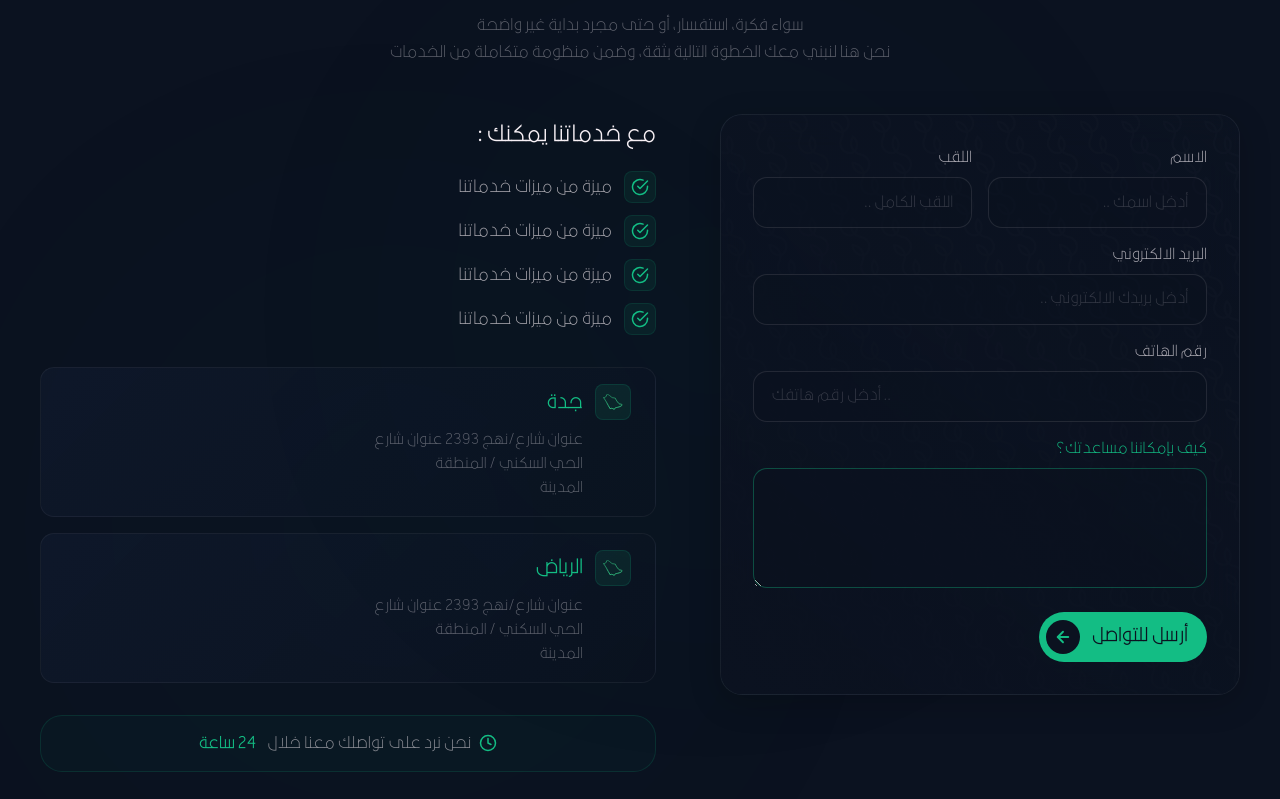
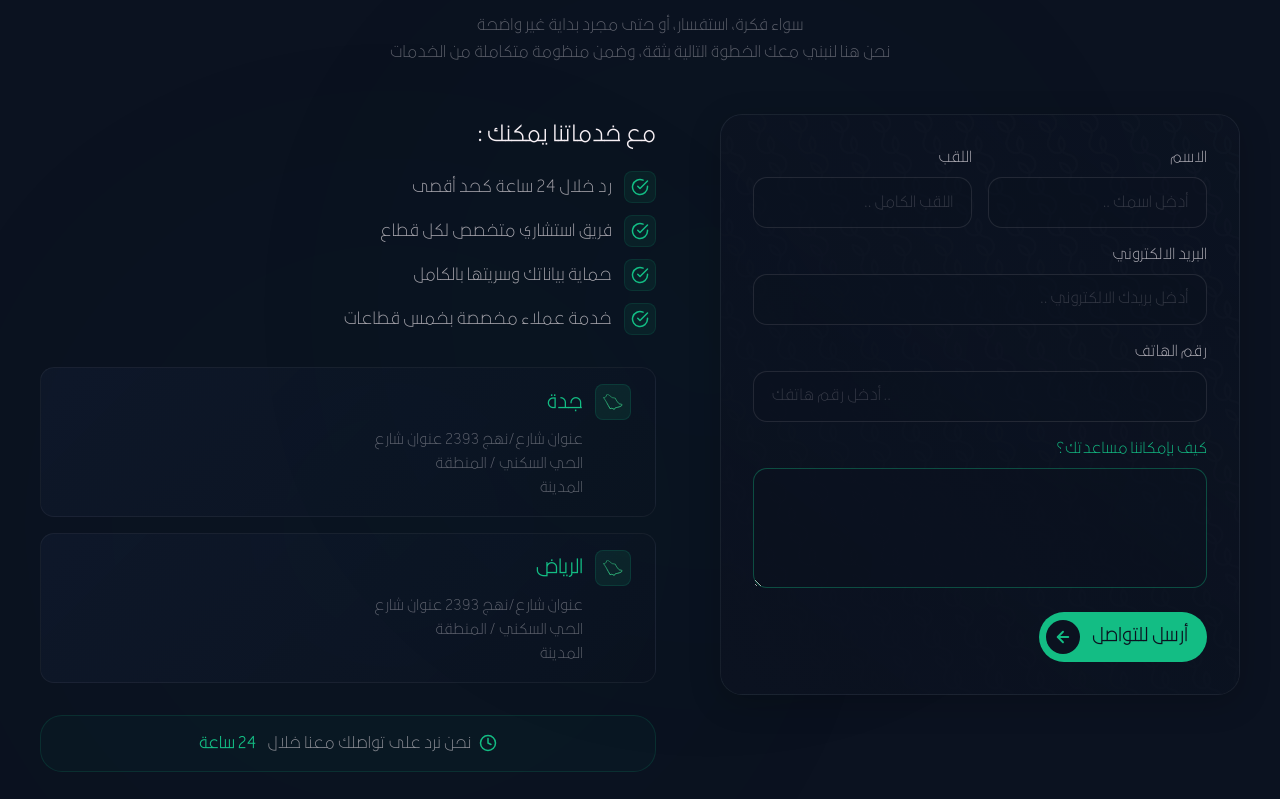
Before and after one commit to bakraouiishak/hamza-advanced, a React (Vite) app: page / in a window 1280 px wide. Shown: the part 8741-9540 px from the top of the page. Built offline with nearby package versions, Linux system fonts and the light colour scheme; no server answers.

Commit message:
Fixed ContactUs services labels and created a vercel.json file for subpages configuration.

```diff
--- a/src/components/ContactUs.jsx
+++ b/src/components/ContactUs.jsx
@@ -30,8 +30,8 @@ const ClockIcon = () => (
 
 /* ── Animation variants ── */
 const fadeUp = {
-  hidden: { opacity: 0, y: 30 },
-  visible: { opacity: 1, y: 0 },
+  hidden: { opacity: 0, y: 30, filter: 'blur(20px)' },
+  visible: { opacity: 1, y: 0, filter: 'blur(0px)' },
 };
 
 const staggerContainer = {
@@ -42,8 +42,8 @@ const staggerContainer = {
 };
 
 const staggerItem = {
-  hidden: { opacity: 0, y: 18 },
-  visible: { opacity: 1, y: 0, transition: { duration: 0.5, ease: [0.22, 1, 0.36, 1] } },
+  hidden: { opacity: 0, y: 18, filter: 'blur(10px)' },
+  visible: { opacity: 1, y: 0, filter: 'blur(0px)', transition: { duration: 1.5, ease: [0.22, 1, 0.36, 1] } },
 };
 
 export default function ContactUs() {
@@ -109,7 +109,7 @@ export default function ContactUs() {
         whileInView="visible"
         viewport={{ once: true, amount: 0.3 }}
         variants={fadeUp}
-        transition={{ duration: 0.7, ease: [0.22, 1, 0.36, 1] }}
+        transition={{ duration: 2, ease: [0.22, 1, 0.36, 1] }}
       >
         <span className="contact-eyebrow">تواصل معنا</span>
         <h2 className="contact-heading">
@@ -148,7 +148,7 @@ export default function ContactUs() {
                   <span className="contact-services__icon-wrap">
                     <CheckIcon />
                   </span>
-                  ميزة من ميزات خدماتنا
+                  {i === 0 ? "رد خلال 24 ساعة كحد أقصى" : i === 1 ? "فريق استشاري متخصص لكل قطاع" : i === 2 ? "حماية بياناتك وسريتها بالكامل" : "خدمة عملاء مخصصة بخمس قطاعات"}
                 </motion.li>
               ))}
             </motion.ul>
@@ -204,10 +204,10 @@ export default function ContactUs() {
         {/* LEFT column in RTL (second in DOM) → Form */}
         <motion.div
           className="contact-form-wrapper"
-          initial={{ opacity: 0, x: -40 }}
-          whileInView={{ opacity: 1, x: 0 }}
+          initial={{ opacity: 0, x: -40, filter: 'blur(20px)' }}
+          whileInView={{ opacity: 1, x: 0, filter: 'blur(0px)' }}
           viewport={{ once: true, amount: 0.2 }}
-          transition={{ duration: 0.7, delay: 0.1, ease: [0.22, 1, 0.36, 1] }}
+          transition={{ duration: 2, delay: 0.1, ease: [0.22, 1, 0.36, 1] }}
         >
           <div className="contact-form-card">
             <div className="contact-form-card__pattern"></div>
```
Also changed, not shown: vercel.json (added).
